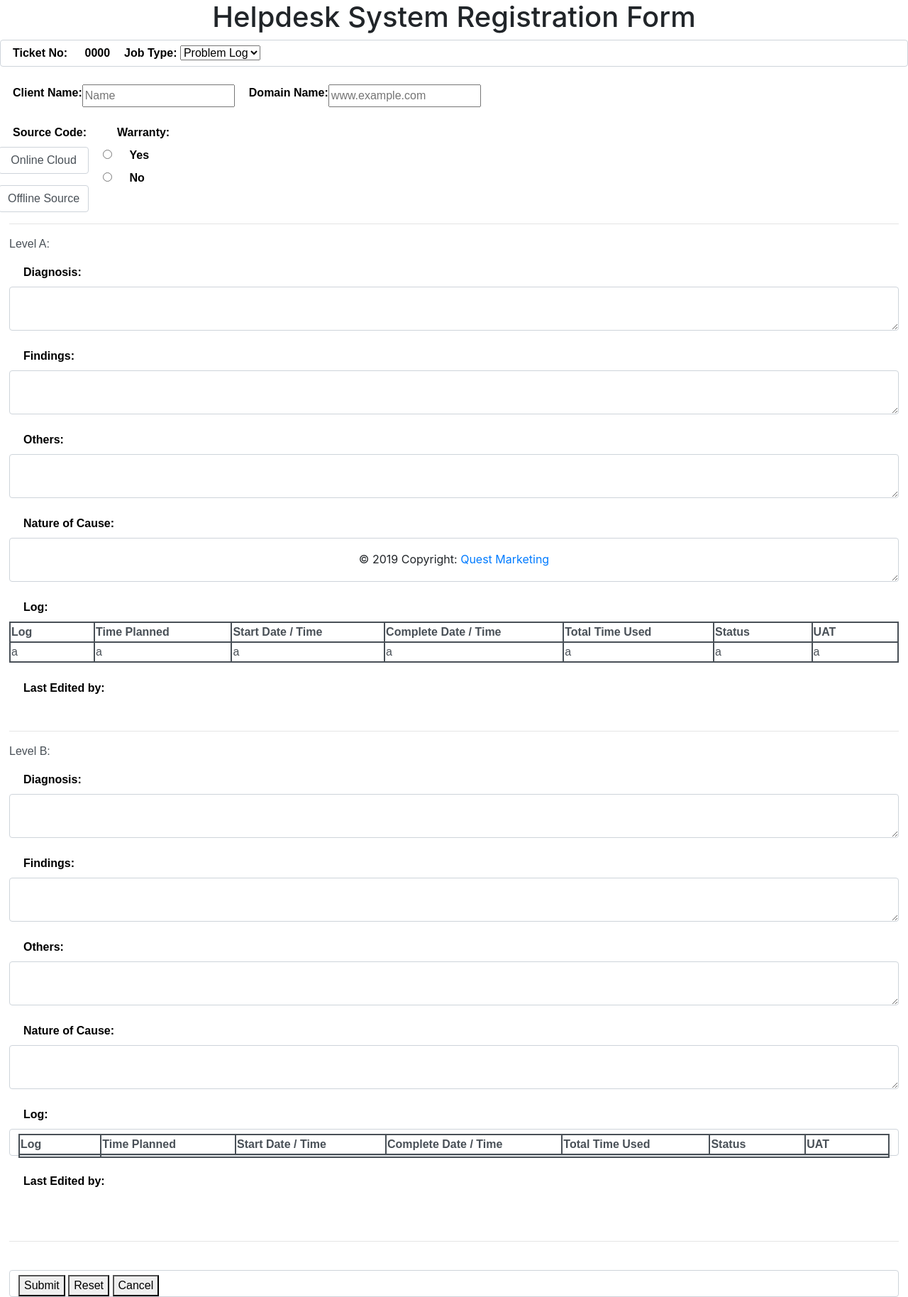
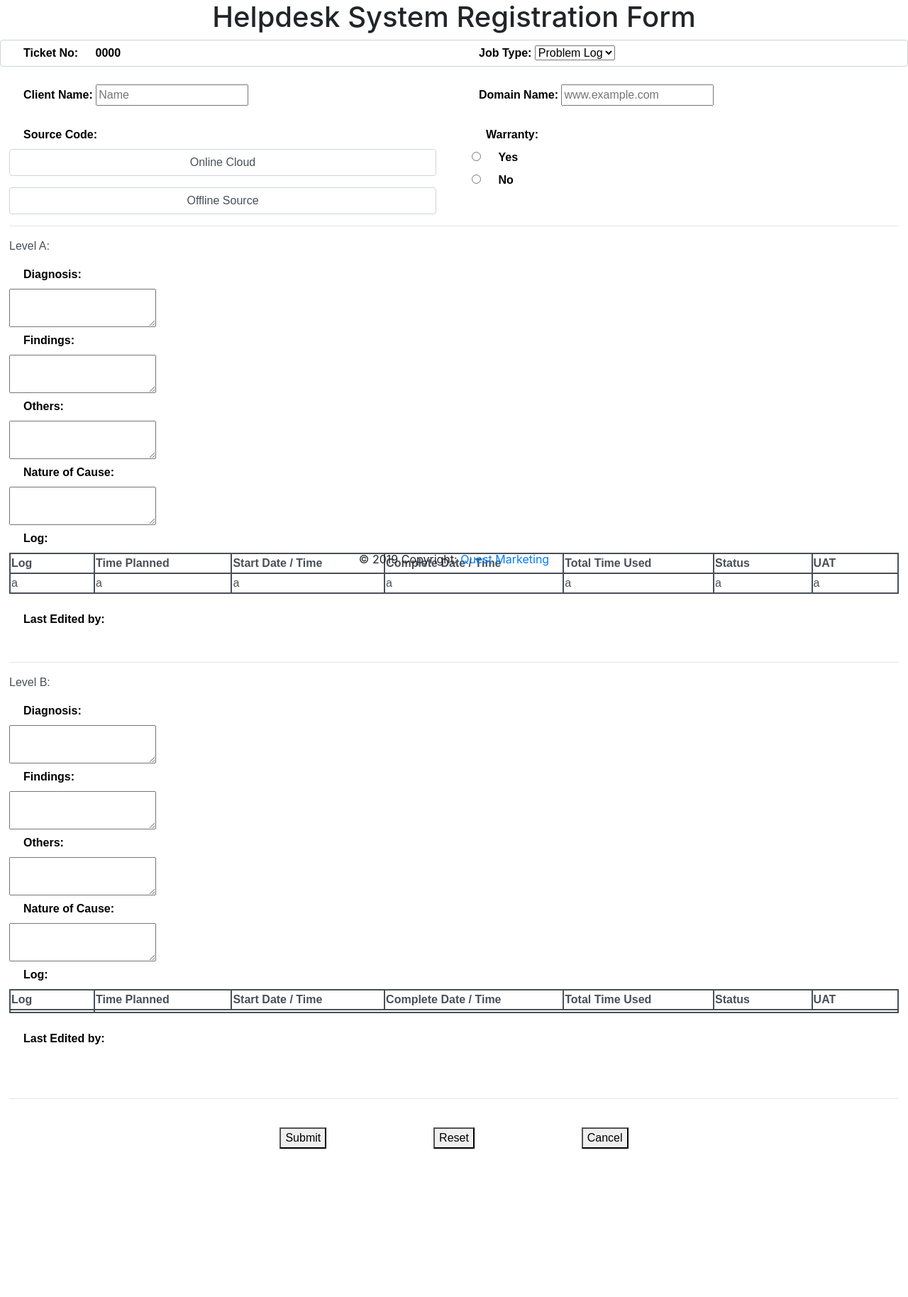
Before and after one commit to GrizzlyPenguin/FYP_AB, a PHP site: page /form.html in a window 1280 px wide. Shown: the whole page at 71% size. After the commit the page ends 1619 px from the top, so only its background shows below. Run offline with PHP 8.4, Linux system fonts and the light colour scheme; lists and menus that the app fills with data are empty.

Commit message:
add in new codes

```diff
--- a/FYP A final/css/form.css
+++ b/FYP A final/css/form.css
@@ -35,6 +35,14 @@
     padding: inherit;
 }
 
+#button_section{
+    margin: auto;
+    width: 50%;
+    align-items: center;
+    display: flex;
+    flex-direction: row;
+    justify-content: space-around;
+}
+
 button{
-    text-align: center;
 }
--- a/FYP A final/form.html
+++ b/FYP A final/form.html
@@ -20,11 +20,11 @@
 <!--            customer section-->
             <div id="customer_section">
                 <div class="row">
-                    <div class="col-xs-6">
+                    <div class="col">
                     <label for="ticNo">Ticket No: </label>
                     <label id="ticNum">0000</label>
                         </div>
-                    <div class="col-xs-6">
+                    <div class="col">
                     <label style="margin-left: 20px">Job Type: </label>
                     <select>
                         <option value="log">Problem Log</option>
@@ -34,22 +34,26 @@
                 </div>
                 <br/>
                 <div class="row" >
+                    <div class="col">
                     <label for="namelbl" >Client Name:</label>
                     <input type="text" placeholder="Name"/>
+                        </div>
+                    <div class="col">
                     <label for="domainlbl" style="margin-left: 20px">Domain Name:</label>
                     <input type="text" placeholder="www.example.com"/>
+                        </div>
                 </div>
                 <br/>
                 <div class="row">
 
-                    <div class="col-xs-6" >
+                    <div class="col" >
                         <label for="source">Source Code: </label>
                         <br/>
                         <input type="button" class="form-control" value="Online Cloud" onclick="window.location.href='https://www.google.com'" />
                         <p></p>
                         <input type="button" class="form-control" value="Offline Source" onclick="window.location.href='https://www.yahoo.com'"/>
                     </div>
-                    <div class="col-xs-6" style="margin-left: 20px; white-space: nowrap">
+                    <div class="col" style="margin-left: 20px; white-space: nowrap">
                       <label for="warranty" style="margin-left: 20px">Warranty: </label>
                       <br>
                       <input type="radio" value="yes"/>
@@ -63,19 +67,19 @@
             </div>
             <hr>
 <!--            lvl a-->
-            <div id="lvla_section">
+            <div id>
                 <p>Level A:</p>
                 <label>Diagnosis: </label> <br>
-                <textarea id="diag" class="form-control"></textarea>
+                <textarea id="diag" ></textarea>
                 <br>
                 <label> Findings: </label> <br>
-                <textarea class="form-control"></textarea>
+                <textarea ></textarea>
                 <br>
                 <label>Others: </label> <br>
-                <textarea class="form-control"></textarea>
+                <textarea ></textarea>
                 <br>
                 <label>Nature of Cause: </label> <br>
-                <textarea class="form-control"></textarea>
+                <textarea></textarea>
                 <br>
                 <label>Log: </label> <br>
                 <table border="1px">
@@ -110,19 +114,19 @@
             <div id="lvlb_section">
                 <p>Level B:</p>
                 <label>Diagnosis: </label> <br>
-                <textarea id="diag" class="form-control">                </textarea>
+                <textarea id="diag" ></textarea>
                 <br>
                 <label> Findings: </label> <br>
-                <textarea class="form-control"></textarea>
+                <textarea></textarea>
                 <br>
                 <label>Others: </label> <br>
-                <textarea class="form-control"></textarea>
+                <textarea></textarea>
                 <br>
                 <label>Nature of Cause: </label> <br>
-                <textarea class="form-control"></textarea>
+                <textarea></textarea>
                 <br>
                 <label>Log: </label> <br>
-                <table class="form-control">
+                <table>
                     <tr>
                         <th>Log</th>
                         <th>Time Planned</th>
@@ -145,10 +149,12 @@
             <br>
             <hr>
             <br>
-            <div class="form-control">
-            <button type="submit">Submit</button>
-            <button type="reset">Reset</button>
-            <button type="button">Cancel</button>
+            <div class="row">
+                <div id="button_section" >
+                    <button type="submit">Submit</button>
+                    <button type="reset">Reset</button>
+                    <button type="button">Cancel</button>
+                </div>
             </div>
 
         </form>
```
